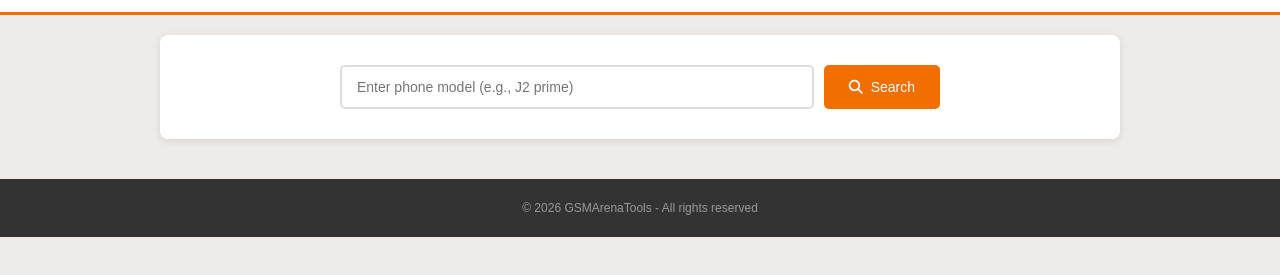
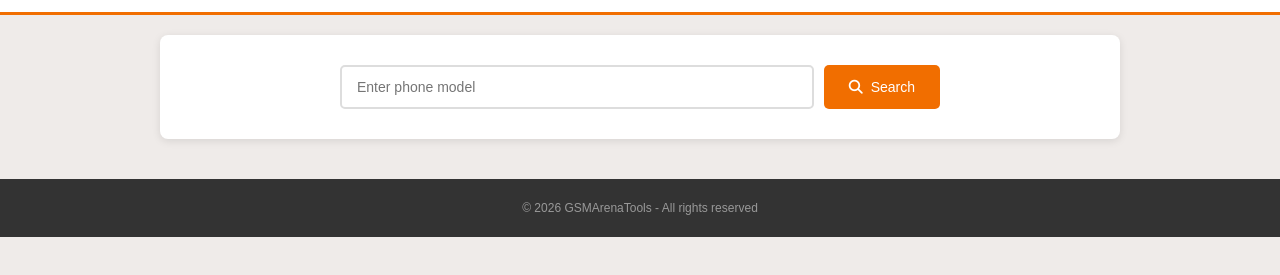
Before and after one commit to RidwanzAnphelibelll/GSMArenaTools, a website: page public/index.html in a window 1280 px wide. Shown: the part 77-352 px from the top of the page. Drawn offline with Linux system fonts and the light colour scheme.

Commit message:
Update public/index.html

```diff
--- a/public/index.html
+++ b/public/index.html
@@ -32,7 +32,7 @@
         <div class="search-section" id="search-section">
             <div class="search-box">
                 <div class="search-input-wrapper">
-                    <input type="text" id="phone-search" placeholder="Enter phone model (e.g., J2 prime)" />
+                    <input type="text" id="phone-search" placeholder="Enter phone model" />
                     <button type="button" id="clear-search" class="clear-btn" style="display: none;">
                         <i class="fas fa-times"></i>
                     </button>
```
